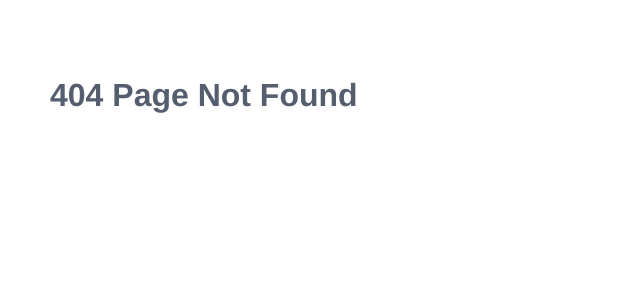
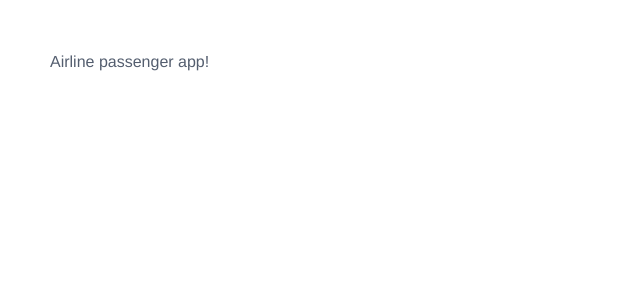
Before and after one commit to tjacker/motto-angular-fundamentals, an Angular app: page / in a window 1280 px wide. Before the commit this address had no page. Shown: the top 300 px of the page, without its empty margins (0-640 px from the left). Built offline with nearby package versions, Linux system fonts and the light colour scheme.

Commit message:
Creates home page component

```diff
--- a/src/app/app-routing.module.ts
+++ b/src/app/app-routing.module.ts
@@ -1,9 +1,15 @@
 import { NgModule } from '@angular/core';
 import { Routes, RouterModule } from '@angular/router';
 
+import { HomeComponent } from './home/components/home/home.component';
 import { NotFoundComponent } from './not-found.component';
 
 const routes: Routes = [
+	{
+		path: '',
+		pathMatch: 'full',
+		component: HomeComponent
+	},
 	{
 		path: '**',
 		component: NotFoundComponent
--- a/src/app/app.module.ts
+++ b/src/app/app.module.ts
@@ -6,10 +6,11 @@ import { AppRoutingModule } from './app-routing.module';
 import { PassengerDashboard } from './passenger-dashboard/passenger-dashboard.module';
 
 import { AppComponent } from './app.component';
+import { HomeComponent } from './home/components/home/home.component';
 import { NotFoundComponent } from './not-found.component';
 
 @NgModule({
-	declarations: [AppComponent, NotFoundComponent],
+	declarations: [AppComponent, HomeComponent, NotFoundComponent],
 	imports: [BrowserModule, PassengerDashboard, AppRoutingModule],
 	providers: [],
 	bootstrap: [AppComponent]
--- /dev/null
+++ b/src/app/home/components/home/home.component.html
@@ -0,0 +1,3 @@
+<div>
+	Airline passenger app!
+</div>
--- /dev/null
+++ b/src/app/home/components/home/home.component.ts
@@ -0,0 +1,12 @@
+import { Component, OnInit } from '@angular/core';
+
+@Component({
+	selector: 'app-home',
+	templateUrl: './home.component.html',
+	styleUrls: ['./home.component.sass']
+})
+export class HomeComponent implements OnInit {
+	constructor() {}
+
+	ngOnInit() {}
+}
```
Also changed, not shown: src/app/home/components/home/home.component.sass (added).
